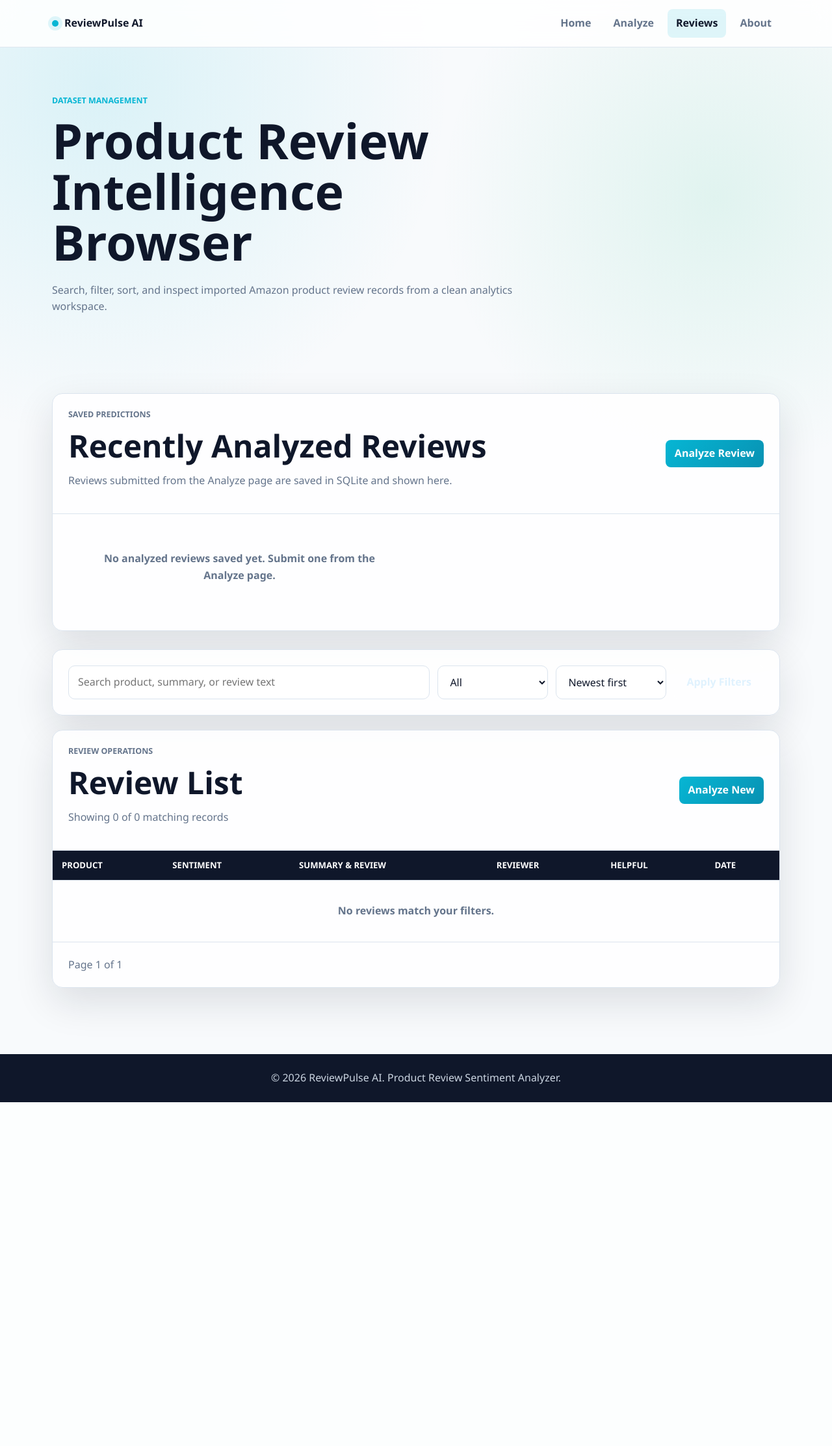
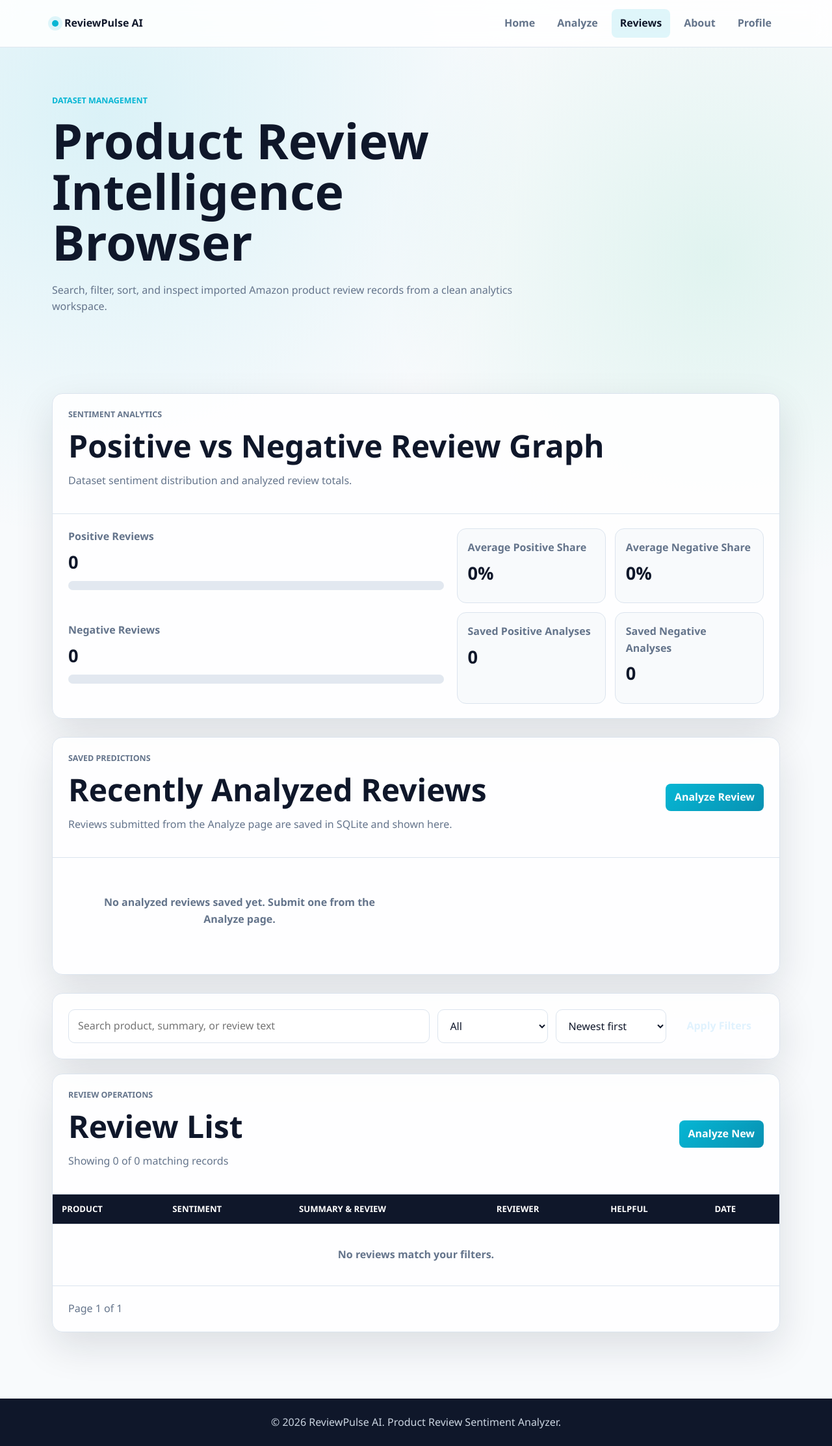
Before and after one commit to GouseMohid/Gouse-Innolift-projects, a Flask app: page /reviews in a window 1280 px wide. Shown: the whole page at 65% size. Before the commit the page ends 1696 px from the top, so only its background shows below. Run offline with Flask 3, Linux system fonts and the light colour scheme; data that the repository does not hold is empty.

Commit message:
Add reviewer auth profile and sentiment analytics

```diff
--- a/day 13/app.py
+++ b/day 13/app.py
@@ -8,7 +8,7 @@ import tempfile
 from datetime import datetime
 from pathlib import Path
 
-from flask import Flask, flash, render_template, request
+from flask import Flask, flash, redirect, render_template, request, session, url_for
 
 try:
     from sklearn.feature_extraction.text import TfidfVectorizer
@@ -73,10 +73,19 @@ def init_db():
                 review_text TEXT NOT NULL,
                 predicted_sentiment TEXT NOT NULL,
                 confidence REAL NOT NULL,
-                created_at TEXT NOT NULL
+                created_at TEXT NOT NULL,
+                reviewer_name TEXT DEFAULT 'Guest Reviewer'
             )
             """
         )
+        columns = [
+            row["name"]
+            for row in conn.execute("PRAGMA table_info(analyses)").fetchall()
+        ]
+        if "reviewer_name" not in columns:
+            conn.execute(
+                "ALTER TABLE analyses ADD COLUMN reviewer_name TEXT DEFAULT 'Guest Reviewer'"
+            )
 
         count = conn.execute("SELECT COUNT(*) FROM reviews").fetchone()[0]
         if count == 0 and CSV_PATH is not None:
@@ -222,6 +231,18 @@ def dashboard_stats():
     }
 
 
+def current_user():
+    return session.get(
+        "user",
+        {
+            "name": "Guest Reviewer",
+            "email": "",
+            "phone": "",
+            "auth_method": "Guest",
+        },
+    )
+
+
 @app.template_filter("date_from_epoch")
 def date_from_epoch(value):
     if not value:
@@ -232,6 +253,62 @@ def date_from_epoch(value):
 @app.route("/")
 def home():
     return render_template("home.html", stats=dashboard_stats())
+
+
+@app.route("/login", methods=["GET", "POST"])
+def login():
+    if request.method == "POST":
+        auth_method = request.form.get("auth_method", "phone")
+        if auth_method == "google":
+            name = request.form.get("name", "").strip() or "Google Reviewer"
+            email = request.form.get("email", "").strip() or "reviewer@gmail.com"
+            session["user"] = {
+                "name": name,
+                "email": email,
+                "phone": "",
+                "auth_method": "Google",
+            }
+        else:
+            name = request.form.get("name", "").strip() or "Phone Reviewer"
+            phone = request.form.get("phone", "").strip()
+            if len(phone) < 10:
+                flash("Please enter a valid phone number.", "error")
+                return render_template("login.html")
+            session["user"] = {
+                "name": name,
+                "email": "",
+                "phone": phone,
+                "auth_method": "Phone",
+            }
+
+        flash("Authentication successful.", "success")
+        return redirect(url_for("profile"))
+
+    return render_template("login.html")
+
+
+@app.route("/demo-google-login")
+def demo_google_login():
+    session["user"] = {
+        "name": "Google Demo Reviewer",
+        "email": "reviewer@gmail.com",
+        "phone": "",
+        "auth_method": "Google",
+    }
+    flash("Google demo authentication successful.", "success")
+    return redirect(url_for("profile"))
+
+
+@app.route("/profile")
+def profile():
+    return render_template("profile.html", user=current_user())
+
+
+@app.route("/logout")
+def logout():
+    session.pop("user", None)
+    flash("Logged out successfully.", "success")
+    return redirect(url_for("home"))
 
 
 @app.route("/analyze", methods=["GET", "POST"])
@@ -250,15 +327,23 @@ def analyze():
         else:
             sentiment, confidence = predict_sentiment(review_text)
             created_at = datetime.now().strftime("%Y-%m-%d %H:%M:%S")
+            reviewer_name = current_user()["name"]
             with get_connection() as conn:
                 conn.execute(
                     """
                     INSERT INTO analyses (
                         product_name, review_text, predicted_sentiment,
-                        confidence, created_at
-                    ) VALUES (?, ?, ?, ?, ?)
+                        confidence, created_at, reviewer_name
+                    ) VALUES (?, ?, ?, ?, ?, ?)
                     """,
-                    (product_name, review_text, sentiment, confidence, created_at),
+                    (
+                        product_name,
+                        review_text,
+                        sentiment,
+                        confidence,
+                        created_at,
+                        reviewer_name,
+                    ),
                 )
 
             # Ensure template gets numeric confidence
@@ -322,17 +407,44 @@ def reviews():
         rows = conn.execute(query, [*params, per_page, offset]).fetchall()
         analyzed_reviews = conn.execute(
             """
-            SELECT product_name, review_text, predicted_sentiment, confidence, created_at
+            SELECT product_name, review_text, predicted_sentiment, confidence,
+                   created_at, reviewer_name
             FROM analyses
             ORDER BY id DESC
             LIMIT 10
             """
         ).fetchall()
+        analytics = {
+            "positive": conn.execute(
+                "SELECT COUNT(*) FROM reviews WHERE score = 'Positive'"
+            ).fetchone()[0],
+            "negative": conn.execute(
+                "SELECT COUNT(*) FROM reviews WHERE score = 'Negative'"
+            ).fetchone()[0],
+            "analyzed_positive": conn.execute(
+                "SELECT COUNT(*) FROM analyses WHERE predicted_sentiment = 'Positive'"
+            ).fetchone()[0],
+            "analyzed_negative": conn.execute(
+                "SELECT COUNT(*) FROM analyses WHERE predicted_sentiment = 'Negative'"
+            ).fetchone()[0],
+        }
+        analytics["total"] = analytics["positive"] + analytics["negative"]
+        analytics["positive_percent"] = (
+            round((analytics["positive"] / analytics["total"]) * 100, 1)
+            if analytics["total"]
+            else 0
+        )
+        analytics["negative_percent"] = (
+            round((analytics["negative"] / analytics["total"]) * 100, 1)
+            if analytics["total"]
+            else 0
+        )
 
     return render_template(
         "reviews.html",
         reviews=rows,
         analyzed_reviews=analyzed_reviews,
+        analytics=analytics,
         sentiment=sentiment,
         search=search,
         sort=sort,
--- a/day 13/static/css/style.css
+++ b/day 13/static/css/style.css
@@ -613,6 +613,69 @@ textarea {
     margin-bottom: 28px;
 }
 
+.analytics-card {
+    margin-bottom: 28px;
+}
+
+.analytics-grid {
+    display: grid;
+    grid-template-columns: 1.1fr 0.9fr;
+    gap: 20px;
+    padding: 22px 24px;
+}
+
+.analytics-bars {
+    display: grid;
+    gap: 18px;
+}
+
+.analytics-bars span,
+.analytics-summary span {
+    color: var(--muted);
+    font-weight: 800;
+}
+
+.analytics-bars strong,
+.analytics-summary strong {
+    display: block;
+    margin: 4px 0 8px;
+    font-size: 1.7rem;
+}
+
+.bar-track {
+    height: 14px;
+    overflow: hidden;
+    border-radius: 999px;
+    background: #e2e8f0;
+}
+
+.bar-track i {
+    display: block;
+    height: 100%;
+    border-radius: inherit;
+}
+
+.positive-bar {
+    background: var(--green);
+}
+
+.negative-bar {
+    background: var(--red);
+}
+
+.analytics-summary {
+    display: grid;
+    grid-template-columns: repeat(2, 1fr);
+    gap: 14px;
+}
+
+.analytics-summary article {
+    border: 1px solid var(--line);
+    border-radius: 14px;
+    padding: 16px;
+    background: #f8fafc;
+}
+
 .analysis-history {
     display: grid;
     grid-template-columns: repeat(2, 1fr);
--- a/day 13/templates/base.html
+++ b/day 13/templates/base.html
@@ -15,6 +15,7 @@
                 <a class="{{ 'active' if request.endpoint == 'analyze' else '' }}" href="{{ url_for('analyze') }}">Analyze</a>
                 <a class="{{ 'active' if request.endpoint == 'reviews' else '' }}" href="{{ url_for('reviews') }}">Reviews</a>
                 <a class="{{ 'active' if request.endpoint == 'about' else '' }}" href="{{ url_for('about') }}">About</a>
+                <a class="{{ 'active' if request.endpoint in ['login', 'profile'] else '' }}" href="{{ url_for('profile') }}">Profile</a>
             </div>
         </nav>
     </header>
--- a/day 13/templates/reviews.html
+++ b/day 13/templates/reviews.html
@@ -9,6 +9,36 @@
 </section>
 
 <section class="section dataset-shell">
+    <div class="table-card analytics-card">
+        <div class="table-header">
+            <div>
+                <p class="eyebrow">Sentiment Analytics</p>
+                <h2>Positive vs Negative Review Graph</h2>
+                <p>Dataset sentiment distribution and analyzed review totals.</p>
+            </div>
+        </div>
+        <div class="analytics-grid">
+            <div class="analytics-bars">
+                <div>
+                    <span>Positive Reviews</span>
+                    <strong>{{ analytics.positive }}</strong>
+                    <div class="bar-track"><i class="positive-bar" style="width: {{ analytics.positive_percent }}%"></i></div>
+                </div>
+                <div>
+                    <span>Negative Reviews</span>
+                    <strong>{{ analytics.negative }}</strong>
+                    <div class="bar-track"><i class="negative-bar" style="width: {{ analytics.negative_percent }}%"></i></div>
+                </div>
+            </div>
+            <div class="analytics-summary">
+                <article><span>Average Positive Share</span><strong>{{ analytics.positive_percent }}%</strong></article>
+                <article><span>Average Negative Share</span><strong>{{ analytics.negative_percent }}%</strong></article>
+                <article><span>Saved Positive Analyses</span><strong>{{ analytics.analyzed_positive }}</strong></article>
+                <article><span>Saved Negative Analyses</span><strong>{{ analytics.analyzed_negative }}</strong></article>
+            </div>
+        </div>
+    </div>
+
     <div class="table-card analyzed-card">
         <div class="table-header">
             <div>
@@ -24,6 +54,10 @@
                 <div>
                     <span class="pill {{ item.predicted_sentiment|lower }}"><i></i>{{ item.predicted_sentiment }}</span>
                     <strong>{{ item.product_name or "Untitled product" }}</strong>
+                </div>
+                <div class="reviewer-line">
+                    <span class="reviewer-avatar">{{ (item.reviewer_name or "G")[:1] }}</span>
+                    <strong>{{ item.reviewer_name or "Guest Reviewer" }}</strong>
                 </div>
                 <p>{{ item.review_text }}</p>
                 <small>{{ item.confidence }}% confidence | {{ item.created_at }}</small>
@@ -90,7 +124,13 @@
                                 <p class="review-text short">{{ review.text }}</p>
                             {% endif %}
                         </td>
-                        <td>{{ review.profile_name or "Anonymous" }}</td>
+                        <td>
+                            <div class="reviewer-line">
+                                <span class="reviewer-avatar">{{ (review.profile_name or "A")[:1] }}</span>
+                                <strong>{{ review.profile_name or "Anonymous" }}</strong>
+                            </div>
+                            <small>{{ review.user_id or "No profile ID" }}</small>
+                        </td>
                         <td>{{ review.helpfulness_numerator }}/{{ review.helpfulness_denominator }}</td>
                         <td>{{ review.review_time|date_from_epoch }}</td>
                     </tr>
```
Also changed, not shown: other parts of day 13/static/css/style.css (+36 -0 lines), day 13/templates/login.html (added, +55 -0 lines), day 13/templates/profile.html (added, +36 -0 lines).
